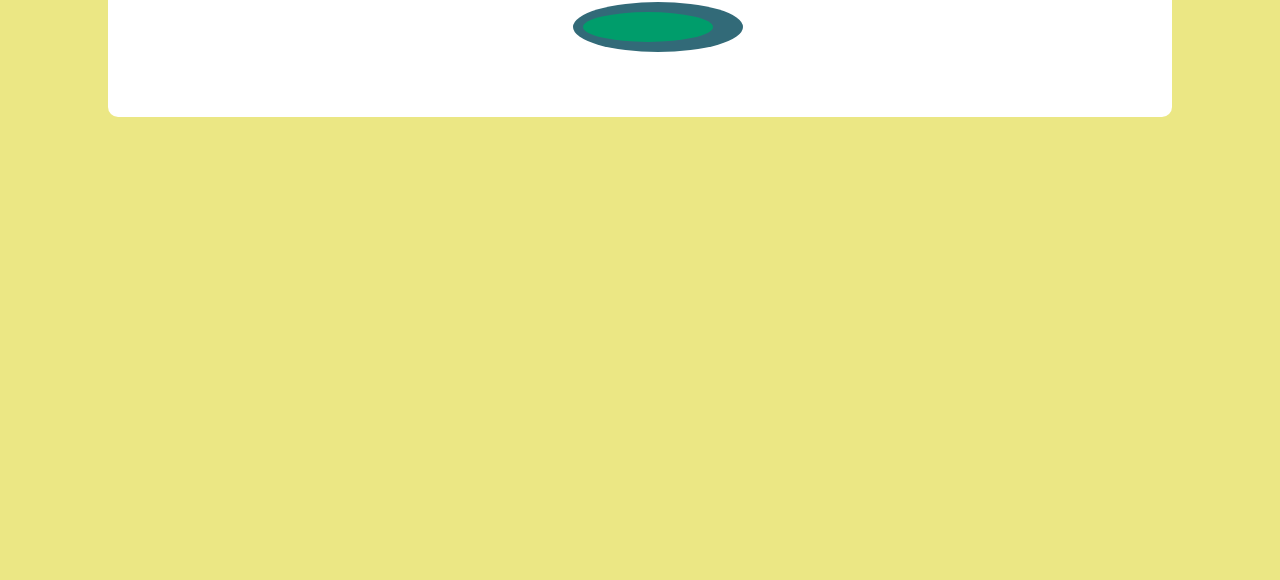
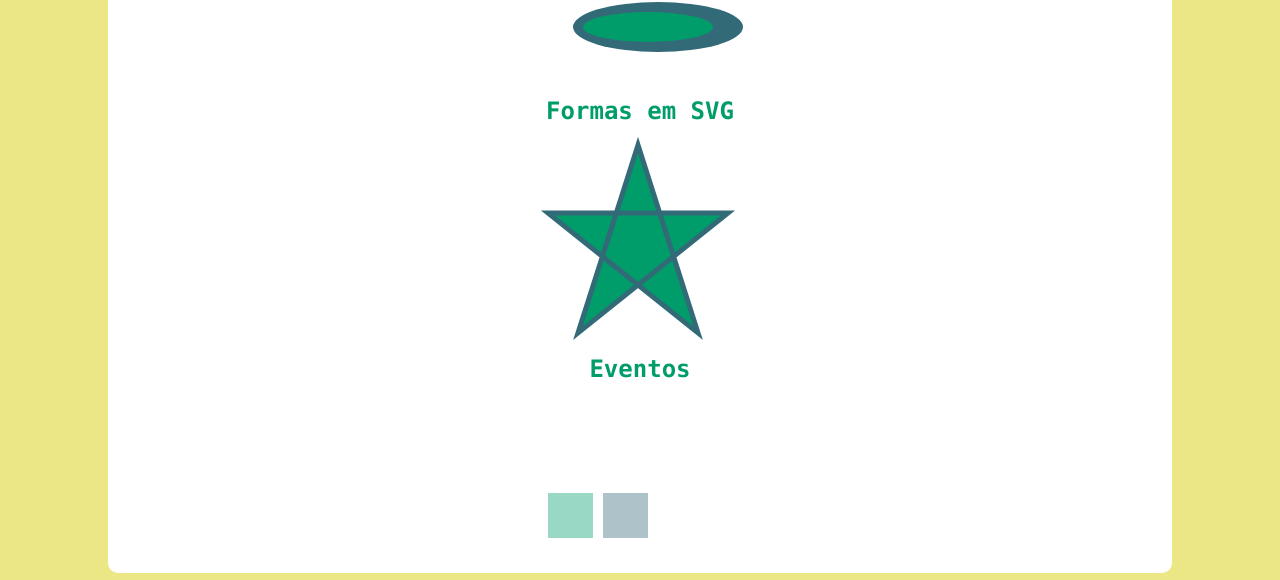
Before and after one commit to RaphaZY/JavaScript, a plain HTML site: page cs/js12/index.html in a window 1280 px wide. Shown: the part 523-1103 px from the top of the page. Before the commit the page ends 800 px from the top, so only its background shows below. Drawn offline with Linux system fonts and the light colour scheme.

Commit message:
aasdsadass

```diff
--- a/cs/js12/index.html
+++ b/cs/js12/index.html
@@ -26,6 +26,29 @@
           Infelizmente seu Navegador não suporta SVG
         </svg>
 
+        <h2>Formas em SVG</h2>
+        <svg class="svgcenter" height="210" width="900">
+          <polygon points="100,10 40,198 190,78 10,78 160,198" style="fill: #009d6b; stroke-width: 5; fill-rule: nonzero; stroke: #326a78"/>
+        </svg>
+
+        <h2>Eventos</h2>
+        <svg class="svgcenter" height="100%" width="120px" xmlns="http://www.w3.org/2000/svg">
+          <script type="text/javascript">
+            <![CDATA[
+              function acende(evt){
+                evt.target.setAttribute("opacity", "1.0");
+              }
+              function apaga(evt){
+                evt.target.setAttribute("opacity", "0.4");
+              }
+            ]]>
+          </script>
+          <g>
+            <rect x="10" y="100" width="45" height="45" fill="#009d6b" opacity="0.4" onmouseover="acende(evt);" onmouseout="apaga(evt);"/>
+            <rect x="65" y="100" width="45" height="45" fill="#326a78" opacity="0.4" onmouseover="acende(evt);" onmouseout="apaga(evt);"/>
+          </g>
+        </svg>
+
       </div>
     </div>
   </body>
```
